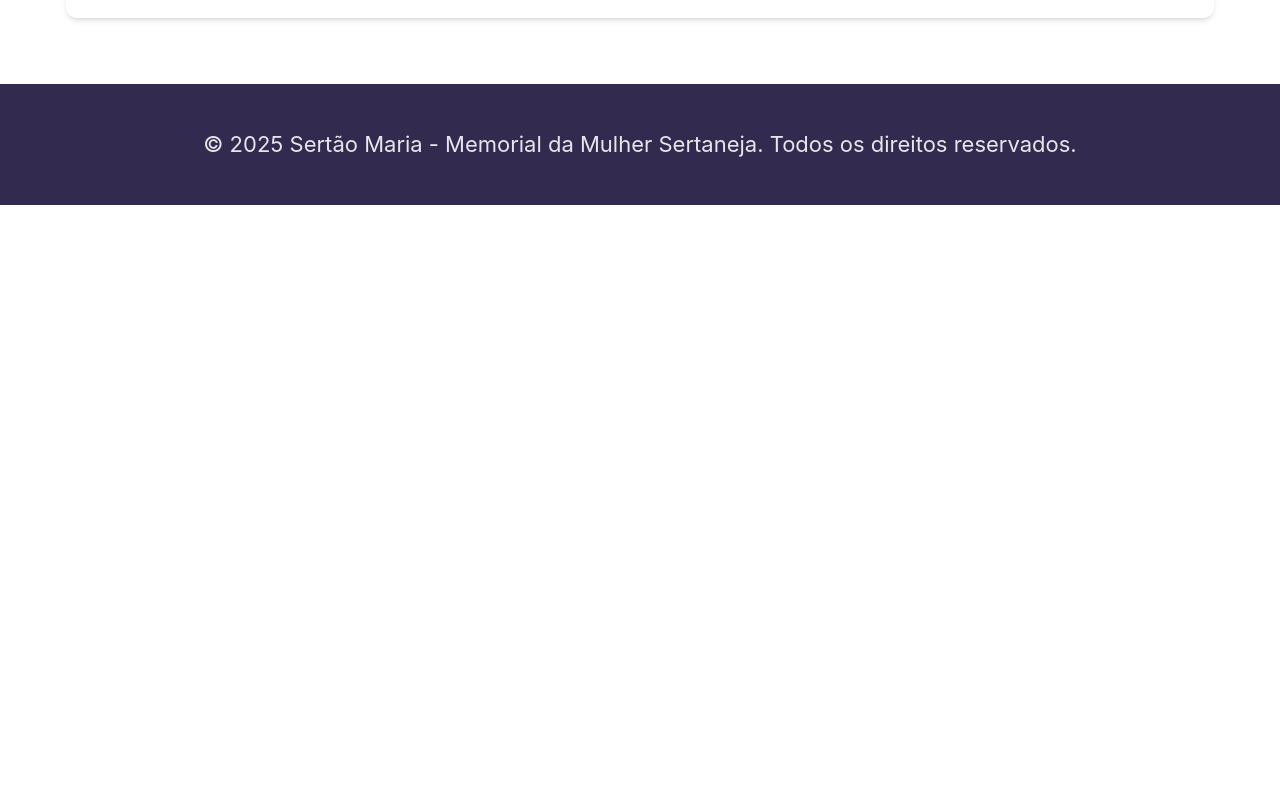
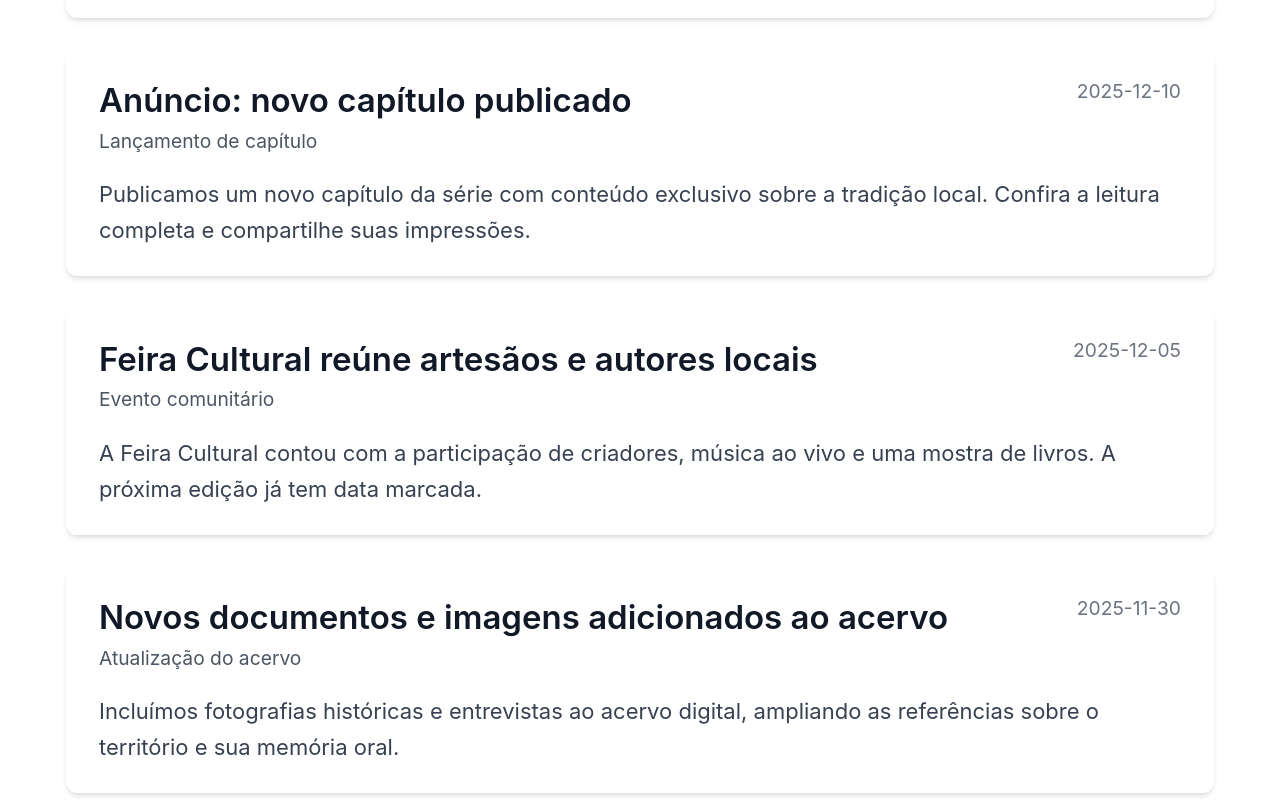
Before and after one commit to Kamo-chi/sertao-maria, a React (Vite) app: page /noticias in a window 1280 px wide. Shown: the part 1240-2040 px from the top of the page. Before the commit the page ends 1445 px from the top, so only its background shows below. Built offline with nearby package versions, Linux system fonts and the light colour scheme; the HTML template or start-up script is replaced by a standard one.

Commit message:
chore(news): add 6 example news items to data/news.js

```diff
--- a/src/data/news.js
+++ b/src/data/news.js
@@ -25,6 +25,56 @@ const news = [
       'Duis aute irure dolor in reprehenderit in voluptate velit esse cillum dolore eu fugiat nulla pariatur.',
     date: '2025-11-15',
   },
+
+  // Novas notícias de exemplo (6)
+  {
+    id: 'news-4',
+    sectionSubtitle: 'Lançamento de capítulo',
+    title: 'Anúncio: novo capítulo publicado',
+    content:
+      'Publicamos um novo capítulo da série com conteúdo exclusivo sobre a tradição local. Confira a leitura completa e compartilhe suas impressões.',
+    date: '2025-12-10',
+  },
+  {
+    id: 'news-5',
+    sectionSubtitle: 'Evento comunitário',
+    title: 'Feira Cultural reúne artesãos e autores locais',
+    content:
+      'A Feira Cultural contou com a participação de criadores, música ao vivo e uma mostra de livros. A próxima edição já tem data marcada.',
+    date: '2025-12-05',
+  },
+  {
+    id: 'news-6',
+    sectionSubtitle: 'Atualização do acervo',
+    title: 'Novos documentos e imagens adicionados ao acervo',
+    content:
+      'Incluímos fotografias históricas e entrevistas ao acervo digital, ampliando as referências sobre o território e sua memória oral.',
+    date: '2025-11-30',
+  },
+  {
+    id: 'news-7',
+    sectionSubtitle: 'Entrevista',
+    title: 'Entrevista com a equipe de pesquisa',
+    content:
+      'Nossa equipe falou sobre métodos de campo, desafios e as próximas etapas do trabalho de documentação cultural.',
+    date: '2025-11-20',
+  },
+  {
+    id: 'news-8',
+    sectionSubtitle: 'Parcerias',
+    title: 'Parceria firmada com ONG local',
+    content:
+      'Firmamos uma parceria para promover oficinas educativas e garantir acesso aos materiais a comunidades da região.',
+    date: '2025-11-10',
+  },
+  {
+    id: 'news-9',
+    sectionSubtitle: 'Voluntariado',
+    title: 'Aberta convocatória para voluntários',
+    content:
+      'Estamos recrutando voluntários para apoio em eventos e catalogação de materiais. Inscrições abertas até o final do mês.',
+    date: '2025-10-25',
+  },
 ]
 
 export default news
```
